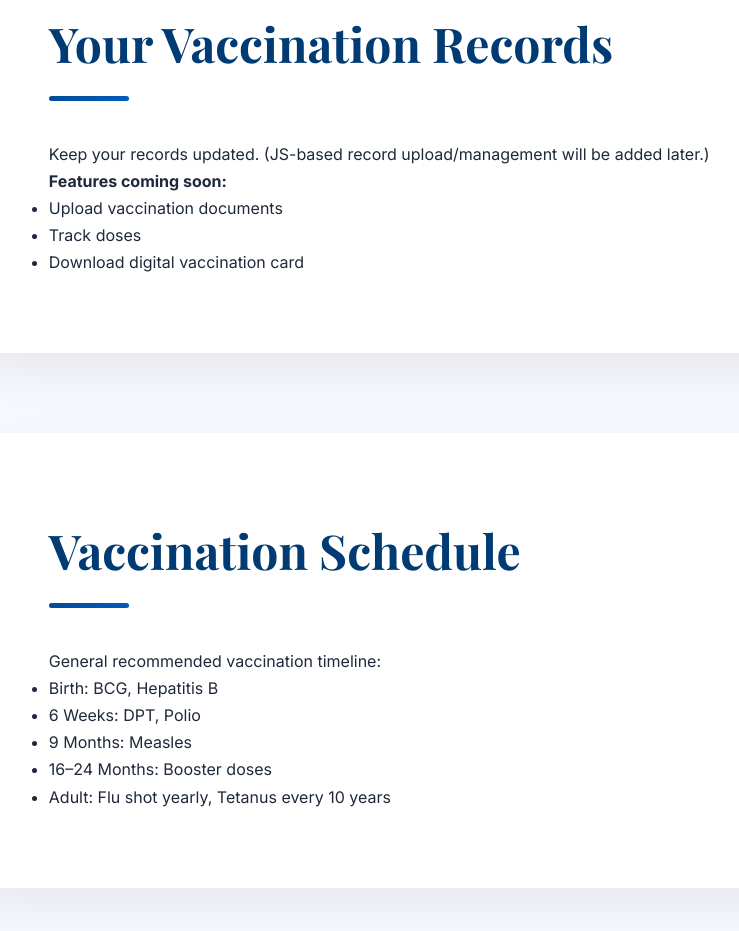
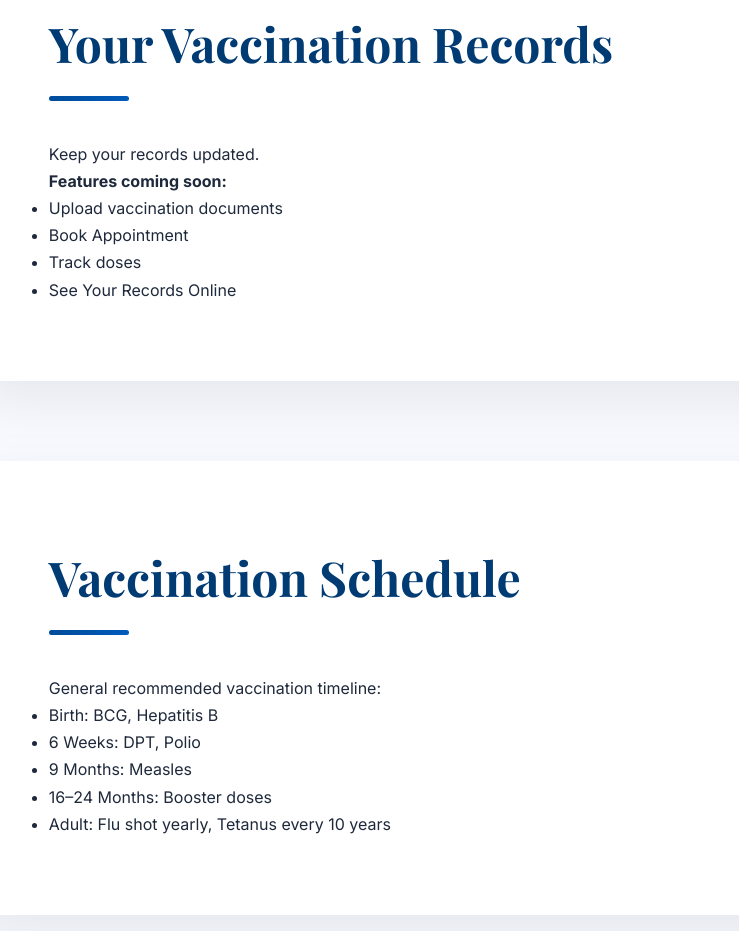
Before and after one commit to Gurcharansingh295/Vaccination-Awareness-And-records-Page, a plain HTML site: page index.html in a window 1280 px wide. Shown: the part 1506-2437 px from the top of the page, without its empty margins (28-767 px from the left). Drawn offline with nearby package versions, Linux system fonts and the light colour scheme.

Commit message:
Add files via upload

```diff
--- a/index.html
+++ b/index.html
@@ -44,12 +44,13 @@
 
 <section id="records">
   <h2>Your Vaccination Records</h2>
-  <p>Keep your records updated. (JS-based record upload/management will be added later.)</p>
+  <p>Keep your records updated.</p>
   <p><strong>Features coming soon:</strong></p>
   <ul>
     <li>Upload vaccination documents</li>
+    <li>Book Appointment</li>
     <li>Track doses</li>
-    <li>Download digital vaccination card</li>
+    <li>See Your Records Online</li>
   </ul>
 </section>
 
```
